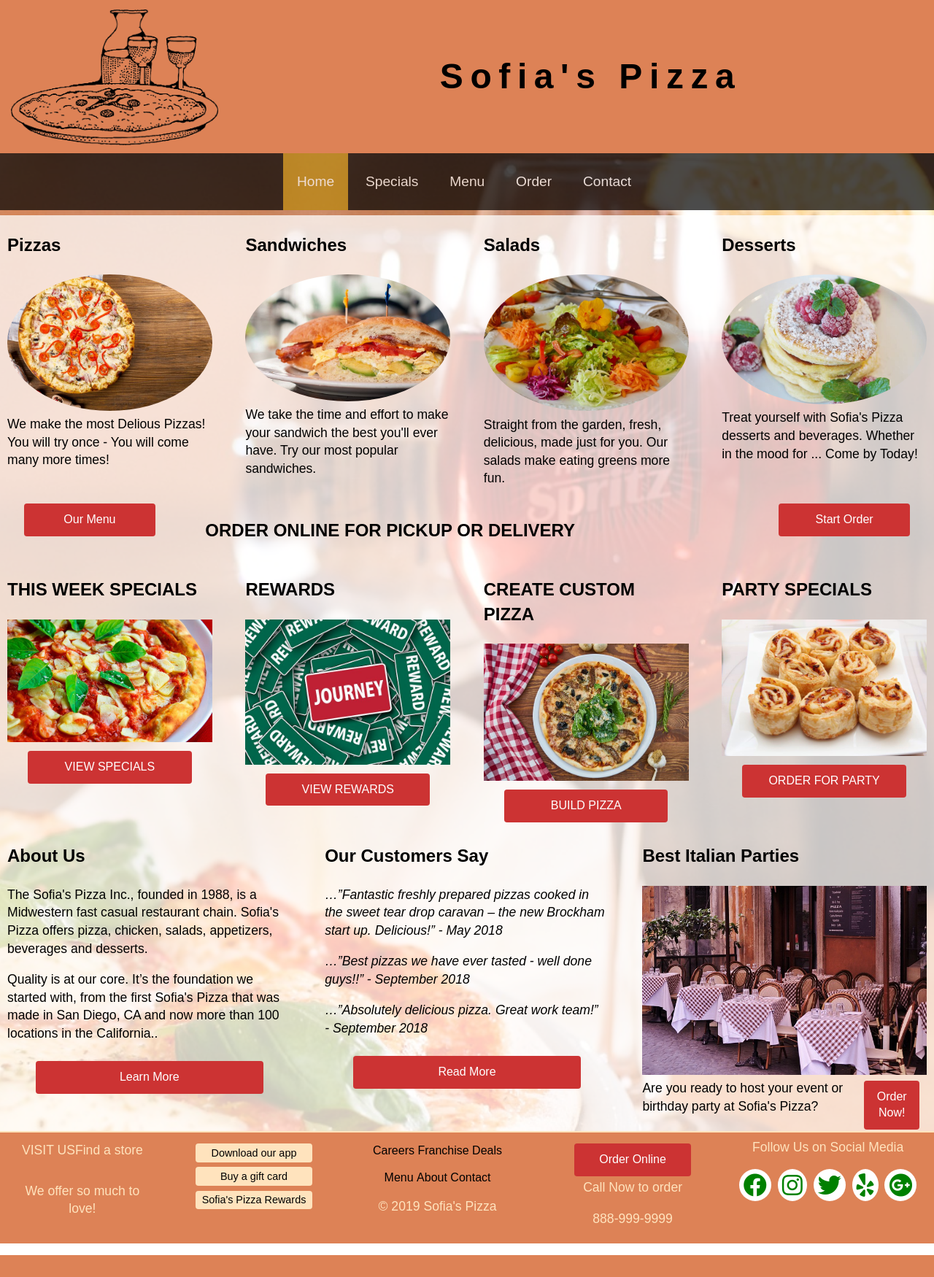
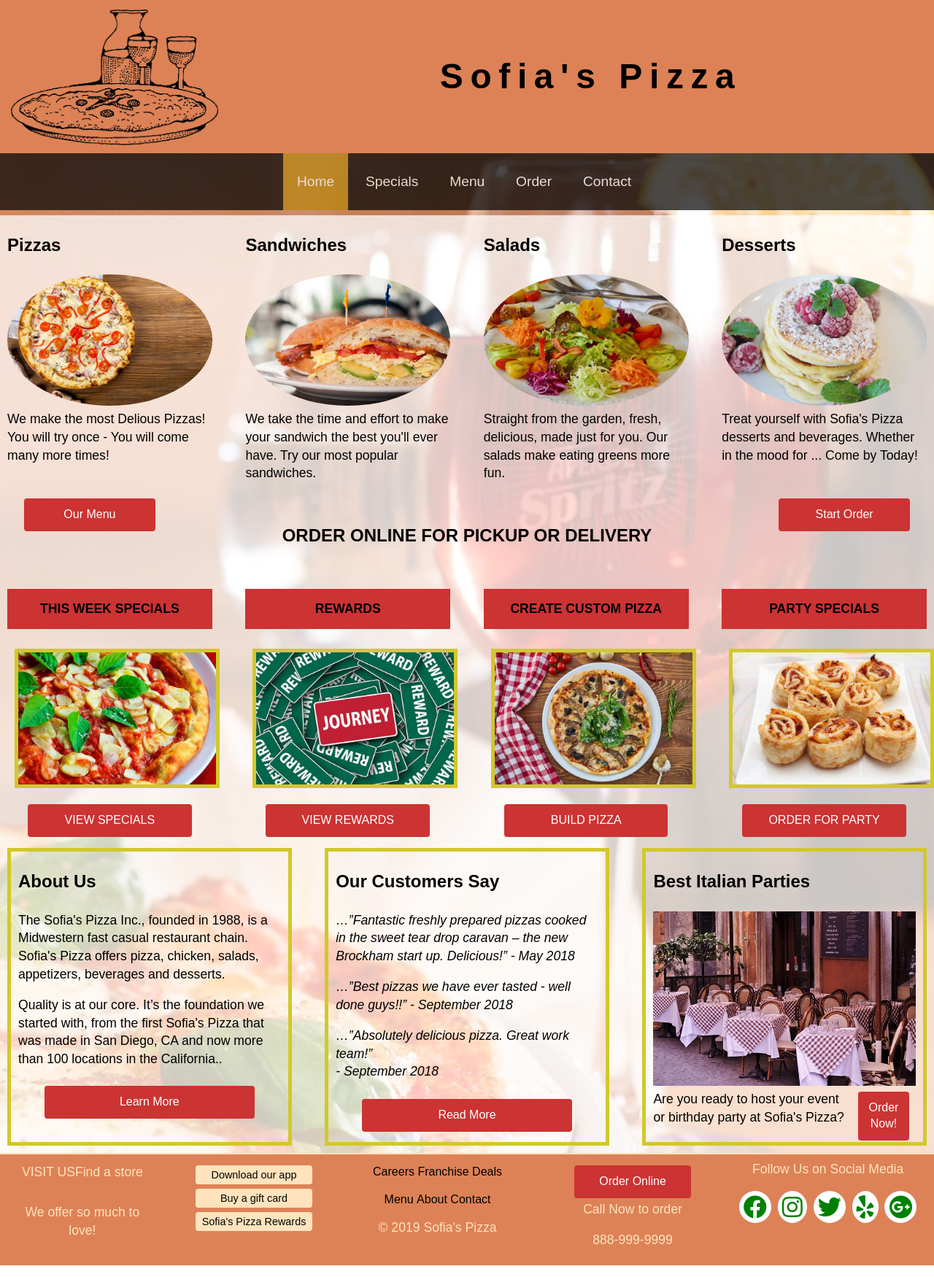
Before and after one commit to sfaverman/Sofia-s-Pizza, a PHP site: page / in a window 1280 px wide. Shown: the whole page at 73% size. Before the commit the page ends 1720 px from the top, so only its background shows below. Run offline with PHP 8.4, Linux system fonts and the light colour scheme; some libraries are stand-ins or nearby versions.

Commit message:
optimazed images on home page

```diff
--- a/css/pizza.css
+++ b/css/pizza.css
@@ -64,6 +64,17 @@ form span {
 	margin: 2% 10%;
 	background-color: #cc3333;
 }
+#home h4 {
+	font-family: Arial, sans-serif;
+	text-align: center;
+	background-color: #cc3333;
+	padding: 15px;
+
+}
+#home3 img, #home4 > article {
+	border: 5px solid #d2c82a;
+	margin: 10px;
+}
 footer {
     margin-top: 0;
 	/*background-color: #B8860B !important;*/
--- a/index.html
+++ b/index.html
@@ -58,67 +58,67 @@
      <p>&nbsp;</p>
 
       <main class="galWrapper">
-     	<section class="grid column4">
+     	<section id="home1" class="grid column4">
  			<article>
  				<h3>Pizzas</h3>
- 				<img src="images/pizza-2068272__480.jpg" alt="pizza image" class="img-responsive img-circle">
+ 				<img src="images/pizza-h1.jpg" alt="pizza image" class="img-responsive img-circle">
  				<p> We make the most Delious Pizzas!
 					You will try once - You will come many more times! </p>
  			</article>
  			<article>
  				<h3>Sandwiches</h3>
- 				<img src="images/egg-1615790__480.jpg" alt="sandwich image" class="img-responsive img-circle">
+ 				<img src="images/sandwich-h1.jpg" alt="sandwich image" class="img-responsive img-circle">
  				<p> We take the time and effort to make your sandwich the best you'll ever have. Try our most popular sandwiches.</p>
 
  			</article>
  			<article>
  				<h3>Salads</h3>
- 				<img src="images/salad-2655915_640.jpg" alt="salad image" class="img-responsive img-circle">
+ 				<img src="images/salad-h1.jpg" alt="salad image" class="img-responsive img-circle">
  				<p> Straight from the garden, fresh, delicious, made just for you. Our salads make eating greens more fun. </p>
  			</article>
  			<article>
  				<h3>Desserts</h3>
- 				<img src="images/pancake-1984716__480.jpg" alt="pancakes image" class="img-responsive img-circle">
+ 				<img src="images/pancake-h1.jpg" alt="pancakes image" class="img-responsive img-circle">
  				<p> Treat yourself with Sofia's Pizza  desserts and beverages. Whether in the mood for ... Come by Today!</p>
  			</article>
  		</section>
 
-      	<section class="grid doubleSides">
+      	<section id="home2" class="grid doubleSides">
       		<article>
       			<a href="menu.html" class="btn button">Our Menu</a>
       		</article>
- 			<article>
+ 			<article class="gallery">
  				<h3>ORDER ONLINE FOR PICKUP OR DELIVERY</h3>
  			</article>
  			<article>
       			<a href="order.html" class="btn button">Start Order</a>
       		</article>
  		</section>
- 		<section class="grid column4">
+ 		<section id="home3" class="grid column4">
 
  			<article>
- 				<h3>THIS WEEK SPECIALS</h3>
- 				<img src="images/pizza-1209748__480.jpg" alt="pancakes image" class="img-responsive">
+ 				<h4>THIS WEEK SPECIALS</h3>
+ 				<img src="images/pizza-h2.jpg" alt="pancakes image" class="img-responsive">
  				<a href="order.html" class="btn button ">VIEW SPECIALS</a>
  			</article>
  			<article>
- 				<h3>REWARDS</h3>
- 				<img src="images/shield-108065__480.jpg" alt="rewards image"class="img-responsive" >
+ 				<h4>REWARDS</h3>
+ 				<img src="images/rewards-h2.jpg" alt="rewards image"class="img-responsive" >
  				<a href="order.html" class="btn button ">VIEW REWARDS</a>
  			</article>
  			<article>
- 				<h3>CREATE CUSTOM PIZZA</h3>
- 				<img src="images/pizza-2802332__480.jpg" alt="pizza plate image" class="img-responsive">
+ 				<h4>CREATE CUSTOM PIZZA</h3>
+ 				<img src="images/custom-pizza-h2.jpg" alt="pizza plate image" class="img-responsive">
  				<a href="order.html" class="btn button ">BUILD PIZZA</a>
  			</article>
  			<article>
- 				<h3>PARTY SPECIALS</h3>
- 				<img src="images/food-712667__480.jpg" alt="pancakes image" class="img-responsive">
+ 				<h4>PARTY SPECIALS</h3>
+ 				<img src="images/party-h2.jpg" alt="pancakes image" class="img-responsive">
  				<a href="order.html" class="btn button ">ORDER FOR PARTY</a>
  			</article>
 
  		</section>
- 		<section class="grid column3">
+ 		<section id="home4" class="grid column3">
  			<article>
  				<h3>About Us</h3>
  				<p> The Sofia's Pizza Inc., founded in 1988, is a Midwestern fast casual restaurant chain. Sofia's Pizza offers pizza, chicken,  salads, appetizers, beverages and desserts.</p>
@@ -153,7 +153,7 @@
 <footer class="footer styleAccord">
    <section class="grid pizzaFooter">
    	<article class="gallery">
-		<p>VISIT US</p>
+		<p>VISIT US</p><br>
   		<p>Find a store</p>
   		<p>We offer so much to love!</p>
    	</article>
```
Also changed, not shown: images/bistro-h3.jpg (added), images/custom-pizza-h2.jpg (added), images/pancake-h1.jpg (added), images/party-h2.jpg (added), images/pizza-h1.jpg (added), images/pizza-h2.jpg (added), images/rewards-h2.jpg (added), images/salad-h1.jpg (added), images/sandwich-h1.jpg (added).
